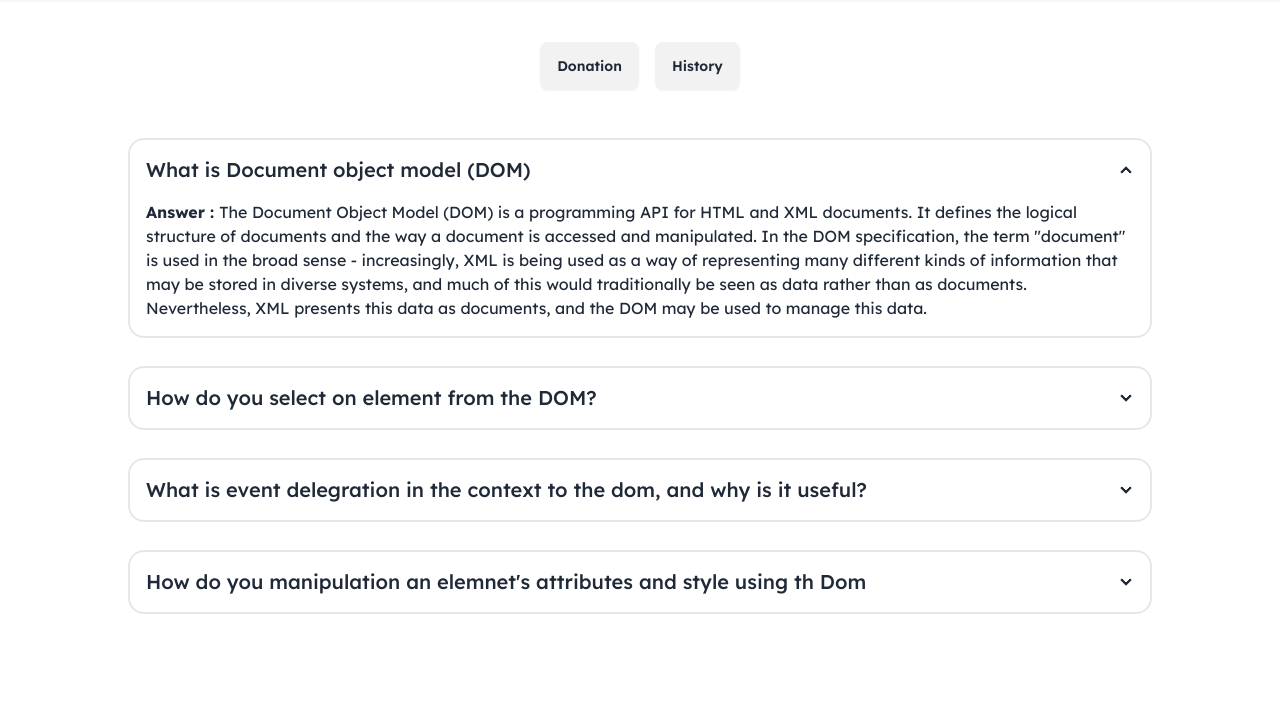
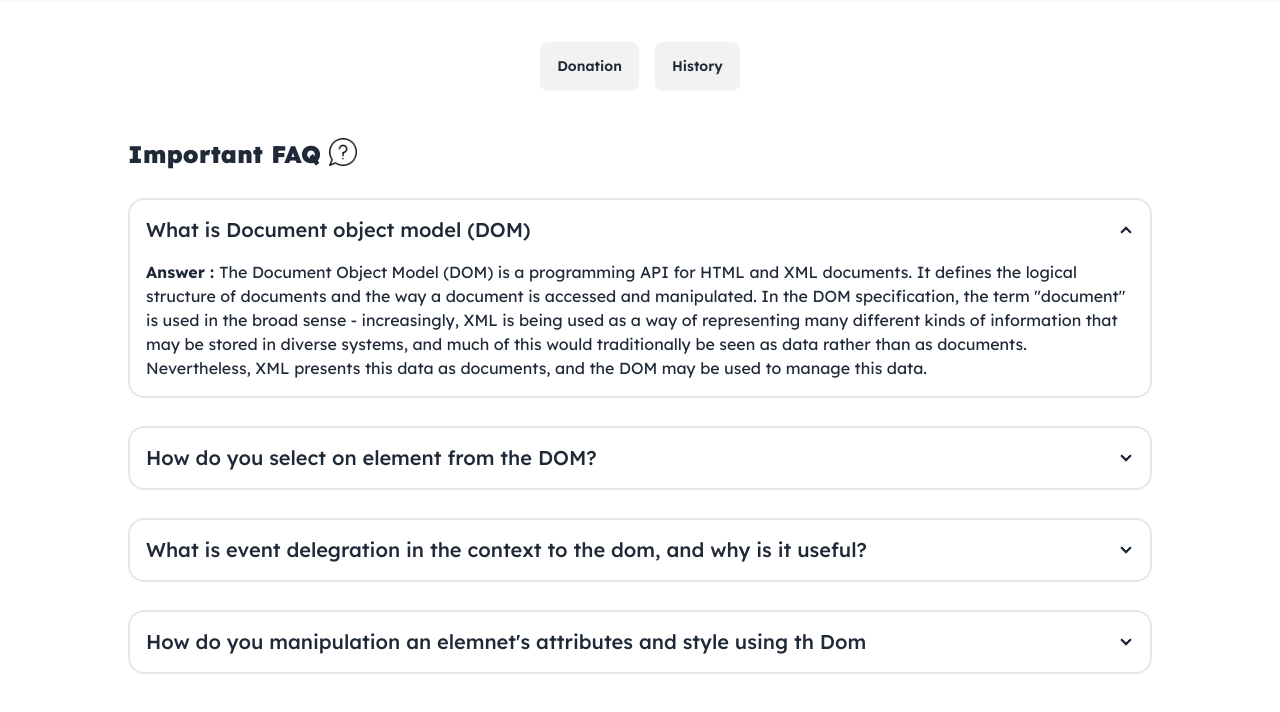
Before and after one commit to mdarif700/Assingment---5, a plain HTML site: page index.htm in a window 1280 px wide. Both pictures are taken after a click on the button "Blog". Shown: the part 78-790 px from the top of the page. Drawn offline with nearby package versions, Linux system fonts and the light colour scheme.

Commit message:
blog section add

```diff
--- a/index.htm
+++ b/index.htm
@@ -213,6 +213,9 @@
 			<!-- blog -->
 			<section id="blog-section" class="hidden">
 				<div class="flex flex-col mt-10 space-y-7">
+					<h1 class="font-black text-2xl flex gap-2" >Important FAQ
+						<img src="./assets/question.png" class="w-7 h-7" alt="">
+					</h1>
 					<div class="collapse collapse-arrow border-2">
 						<input type="radio" name="my-accordion-2" checked="checked" />
 						<div class="collapse-title text-xl font-medium">
```
Also changed, not shown: assets/question.png (added).
